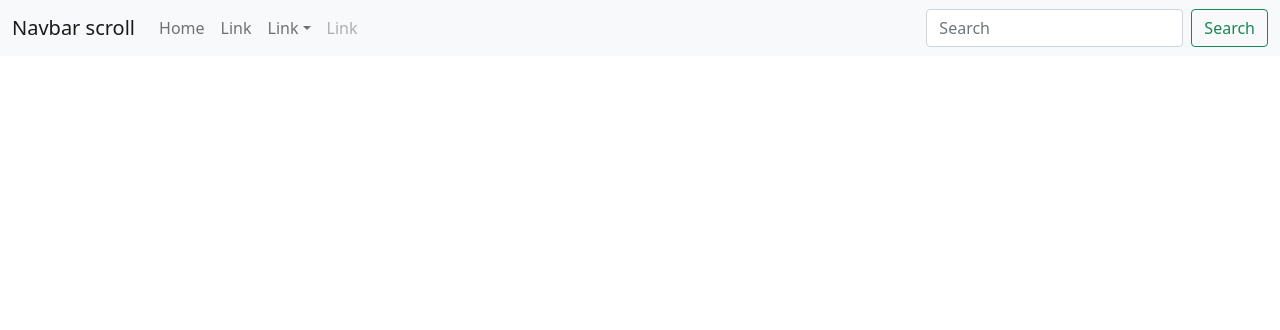
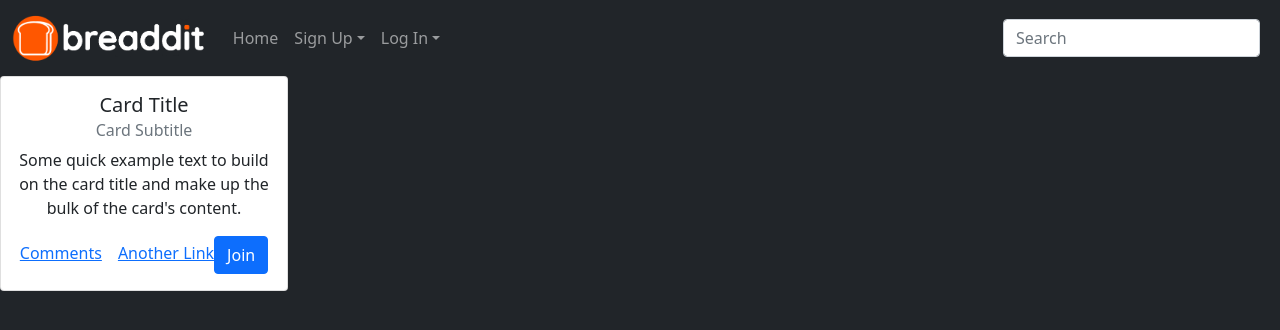
Before and after one commit to tonybwatson/breaddit, a React (Create React App) app: page / in a window 1280 px wide. Shown: the top 330 px of the page. Built offline with nearby package versions, Linux system fonts and the light colour scheme.

Commit message:
commits before combining containers - navbar has dropdowns

```diff
--- a/public/index.html
+++ b/public/index.html
@@ -26,7 +26,7 @@
     -->
     <title>Breaddit</title>
   </head>
-  <body>
+  <body class="bg-dark">
     <noscript>You need to enable JavaScript to run this app.</noscript>
     <div id="root"></div>
     <!--
--- a/src/App.js
+++ b/src/App.js
@@ -1,10 +1,13 @@
 import './App.css';
 import MyNavbar from './components/MyNavbar'
+import Post from './components/Post'
+
 
 function App() {
   return (
     <div className="App">
       <MyNavbar/>
+      <Post/>
     </div>
   );
 }
--- /dev/null
+++ b/src/components/CreateUser.js
@@ -0,0 +1,79 @@
+import React, { useState } from 'react'
+import { Container, Form, Button } from 'react-bootstrap'
+import axios from 'axios'
+
+export default function InfoInput(props) {
+
+    const [data, setData] = useState({})
+
+    const handleSubmit = (e) => {
+        e.preventDefault()
+        axios.post('', {
+            user_name: data.formBasicName,
+            email: data.formBasicEmail,
+            password: data.formBasicPassword
+        })
+            .then(function (response) {
+                console.log(response);
+                const token = response.data.data.token
+                localStorage.setItem('token', token)
+                props.setToken(token)
+                console.log(token)
+            })
+            .catch(function (error) {
+                console.log(error);
+            });
+    }
+
+    const handleChange = (e) => {
+        const newData = { ...data }
+        newData[e.target.id] = e.target.value
+        setData(newData)
+        // console.log(newData)
+    }
+
+
+    return (
+        <Container>
+            <h1>New User? Create an account!</h1>
+            <Form onSubmit={handleSubmit}>
+                <Form.Group className="mb-3" controlId="formBasicName">
+                    <Form.Label>Name</Form.Label>
+                    <Form.Control type="user_name"
+                        // id="name"
+                        placeholder="Username"
+                        onChange={handleChange}
+                        defaultValue={data.user_name}
+                    />
+                </Form.Group>
+
+                <Form.Group className="mb-3" controlId="formBasicEmail">
+                    <Form.Label>Email address</Form.Label>
+                    <Form.Control type="email"
+                        // id="email"
+                        placeholder="Enter email"
+                        onChange={handleChange}
+                        defaultValue={data.email}
+                    />
+                    <Form.Text className="text-muted">
+                        We'll never share your email with anyone else.
+          </Form.Text>
+                </Form.Group>
+
+                <Form.Group className="mb-3" controlId="formBasicPassword">
+                    <Form.Label>Password</Form.Label>
+                    <Form.Control type="password"
+                        // id="password"
+                        placeholder="Password"
+                        onChange={handleChange}
+                        defaultValue={data.password}
+                    />
+                </Form.Group>
+
+                <Button variant="dark" type="submit">
+                    Sign up
+        </Button>
+            </Form>
+        </Container>
+    )
+}
--- /dev/null
+++ b/src/components/LogIn.js
@@ -0,0 +1,67 @@
+import React, { useState } from 'react'
+import { Form, Button, Container } from 'react-bootstrap'
+import axios from 'axios'
+
+export default function LoginInput(props) {
+
+	const [data, setData] = useState({})
+
+	const handleSubmit = (e) => {
+		e.preventDefault()
+		axios.post('https://aincbootcampapi-ianrios529550.codeanyapp.com/api/auth/login', {
+			email: data.formLoginEmail,
+			password: data.formLoginPassword
+		})
+			.then(function (response) {
+				// console.log(response);
+				const token = response.data.data.token
+
+				localStorage.setItem('token', token)
+
+				// console.log(token)
+				// console.log('Successfully logged in!')
+				props.setToken(token)
+			})
+			.catch(function (error) {
+				console.log(error);
+				alert('User email or password is incorrect!')
+			});
+	}
+
+
+	const handleChange = (e) => {
+		const newData = { ...data }
+		newData[e.target.id] = e.target.value
+		setData(newData)
+		// console.log(newData)
+	}
+
+	return (
+		<>
+			<Container>
+				<h1>Returning User? Log in!</h1>
+				<Form onSubmit={handleSubmit}>
+					<Form.Group className="mb-3" controlId="formLoginEmail">
+						<Form.Label>User Name</Form.Label>
+						<Form.Control type="user_name"
+							placeholder="Enter Username"
+							onChange={handleChange}
+						/>
+					</Form.Group>
+
+					<Form.Group className="mb-3" controlId="formLoginPassword">
+						<Form.Label>Password</Form.Label>
+						<Form.Control type="password"
+							placeholder="Password"
+							onChange={handleChange}
+						/>
+					</Form.Group>
+
+					<Button variant="dark" type="submit">
+						Log in
+        </Button>
+				</Form>
+			</Container>
+		</>
+	)
+}
--- a/src/components/MyNavbar.js
+++ b/src/components/MyNavbar.js
@@ -1,12 +1,16 @@
 import React from 'react'
 import { Container, Navbar, Nav, NavDropdown, Form, FormControl, Button } from 'react-bootstrap'
+import breadditLogo from '../img/breadditLogoCorrected.png'
+import CreateUser from './CreateUser.js'
+import LogIn from './LogIn.js'
 
 export default function MyNavbar() {
     return (
         <>
-            <Navbar bg="light" expand="lg">
+            <Navbar variant="dark" expand="lg">
                 <Container fluid>
-                    <Navbar.Brand href="#">Navbar scroll</Navbar.Brand>
+                    <Navbar.Brand href="#"><img src={breadditLogo}
+                    alt="breaddit logo: a piece of bread in an orange circle" height="50px"></img></Navbar.Brand>
                     <Navbar.Toggle aria-controls="navbarScroll" />
                     <Navbar.Collapse id="navbarScroll">
                         <Nav
@@ -15,18 +19,18 @@ export default function MyNavbar() {
                             navbarScroll
                         >
                             <Nav.Link href="#action1">Home</Nav.Link>
-                            <Nav.Link href="#action2">Link</Nav.Link>
-                            <NavDropdown title="Link" id="navbarScrollingDropdown">
-                                <NavDropdown.Item href="#action3">Action</NavDropdown.Item>
-                                <NavDropdown.Item href="#action4">Another action</NavDropdown.Item>
+                            <NavDropdown title="Sign Up" id="navbarScrollingDropdown">
                                 <NavDropdown.Divider />
                                 <NavDropdown.Item href="#action5">
-                                    Something else here
+                                    <CreateUser/>
                                 </NavDropdown.Item>
                             </NavDropdown>
-                            <Nav.Link href="#" disabled>
-                                Link
-                            </Nav.Link>
+                            <NavDropdown title="Log In" id="navbarScrollingDropdown">
+                                <NavDropdown.Divider />
+                                <NavDropdown.Item href="#action5">
+                                    <LogIn/>
+                                </NavDropdown.Item>
+                            </NavDropdown>
                         </Nav>
                         <Form className="d-flex">
                             <FormControl
@@ -35,7 +39,6 @@ export default function MyNavbar() {
                                 className="me-2"
                                 aria-label="Search"
                             />
-                            <Button variant="outline-success">Search</Button>
                         </Form>
                     </Navbar.Collapse>
                 </Container>
--- /dev/null
+++ b/src/components/Post.js
@@ -0,0 +1,22 @@
+import React from 'react'
+import { Button, Card } from 'react-bootstrap'
+
+export default function Post() {
+    return (
+        <div>
+            <Card variant="dark" style={{ width: '18rem' }}>
+                <Card.Body>
+                    <Card.Title>Card Title</Card.Title>
+                    <Card.Subtitle className="mb-2 text-muted">Card Subtitle</Card.Subtitle>
+                    <Card.Text>
+                        Some quick example text to build on the card title and make up the bulk of
+                        the card's content.
+                    </Card.Text>
+                    <Card.Link href="#" variant="dark">Comments</Card.Link>
+                    <Card.Link href="#">Another Link</Card.Link>
+                    <Button>Join</Button>
+                </Card.Body>
+            </Card>
+        </div>
+    )
+}
```
Also changed, not shown: src/img/breadditLogoCorrected.png (added), src/img/breadditLogoOnly.png (added).
